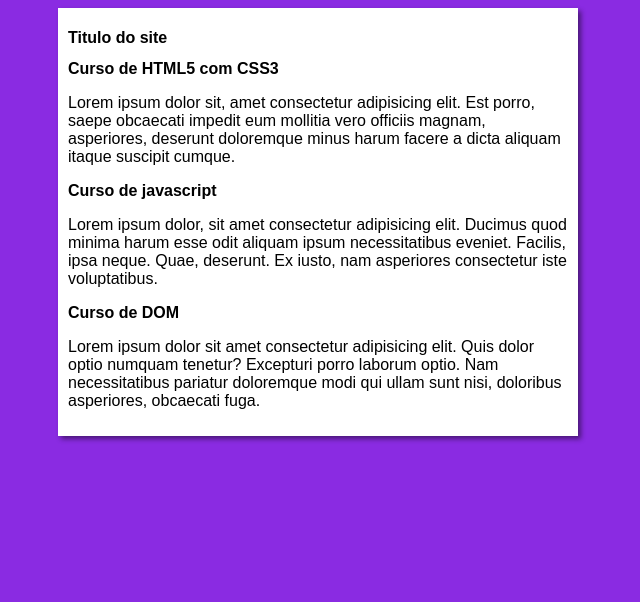
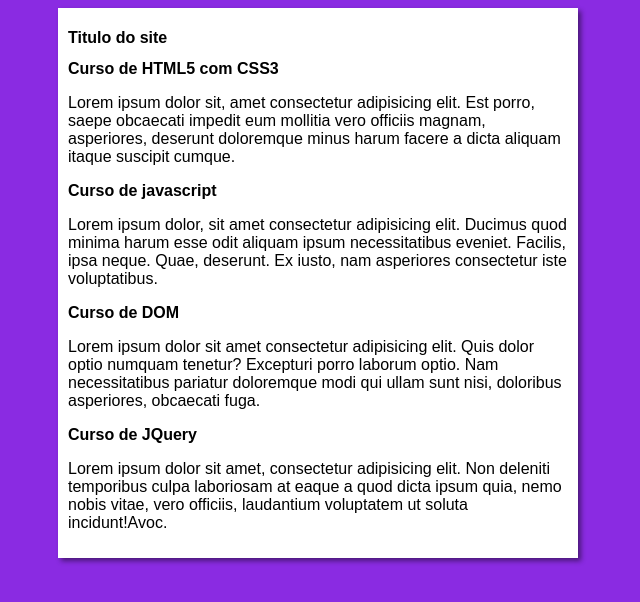
Before and after one commit to victorcova/Projeto-site, a plain HTML site: page index.html in a window 1280 px wide. Shown: the whole page, without its empty margins (322-962 px from the left). Drawn offline with Linux system fonts and the light colour scheme.

Commit message:
add durso jquery

```diff
--- a/index.html
+++ b/index.html
@@ -29,6 +29,11 @@
             <p>Lorem ipsum dolor sit amet consectetur adipisicing elit. Quis dolor optio numquam tenetur? Excepturi porro laborum optio. Nam necessitatibus pariatur doloremque modi qui ullam sunt nisi, doloribus asperiores, obcaecati fuga.</p>
         </article>
 
+        <article>
+            <h2>Curso de JQuery</h2>
+            <p>Lorem ipsum dolor sit amet, consectetur adipisicing elit. Non deleniti temporibus culpa laboriosam at eaque a quod dicta ipsum quia, nemo nobis vitae, vero officiis, laudantium voluptatem ut soluta incidunt!Avoc.</p>
+        </article>
+
     </main>
 
 </body>
```
